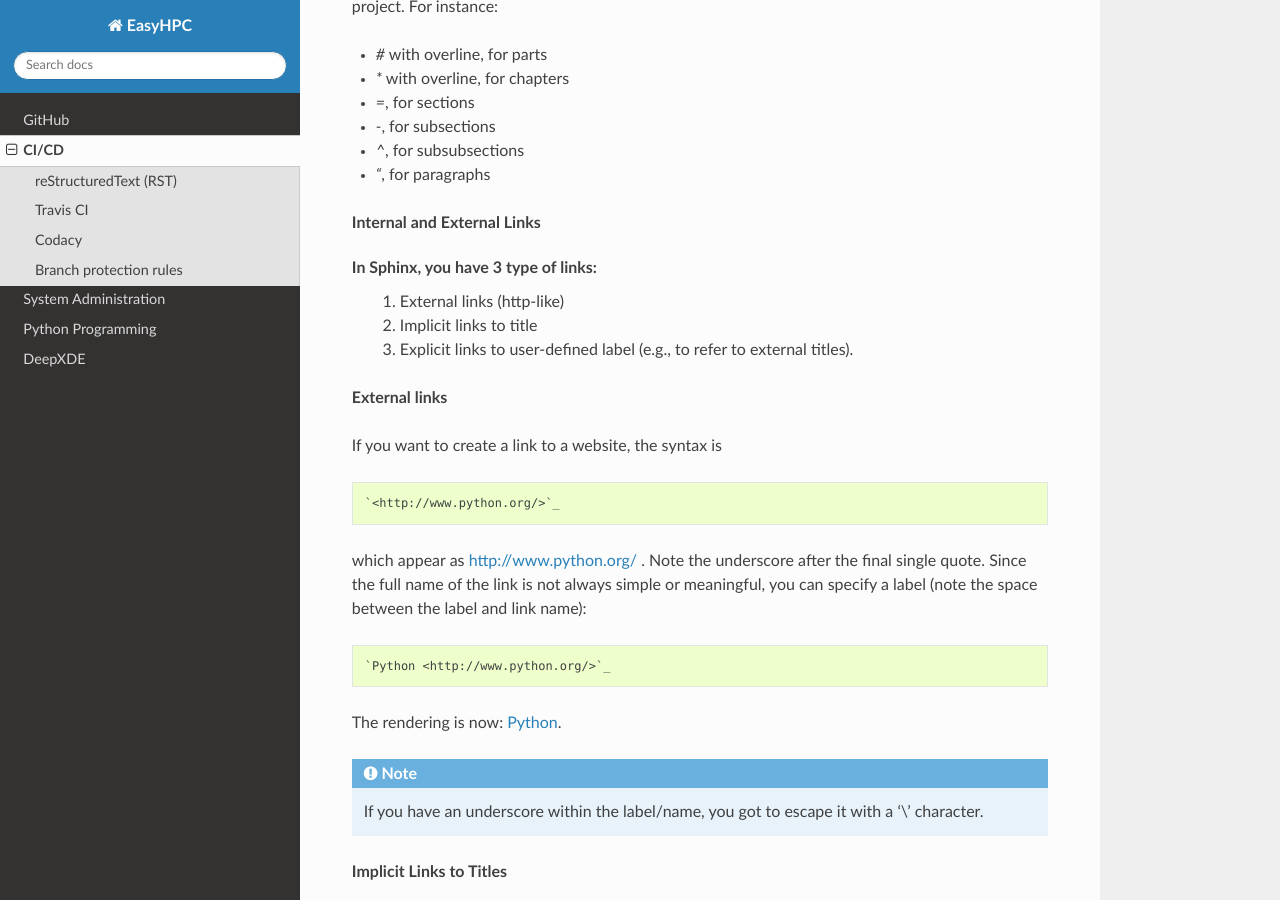
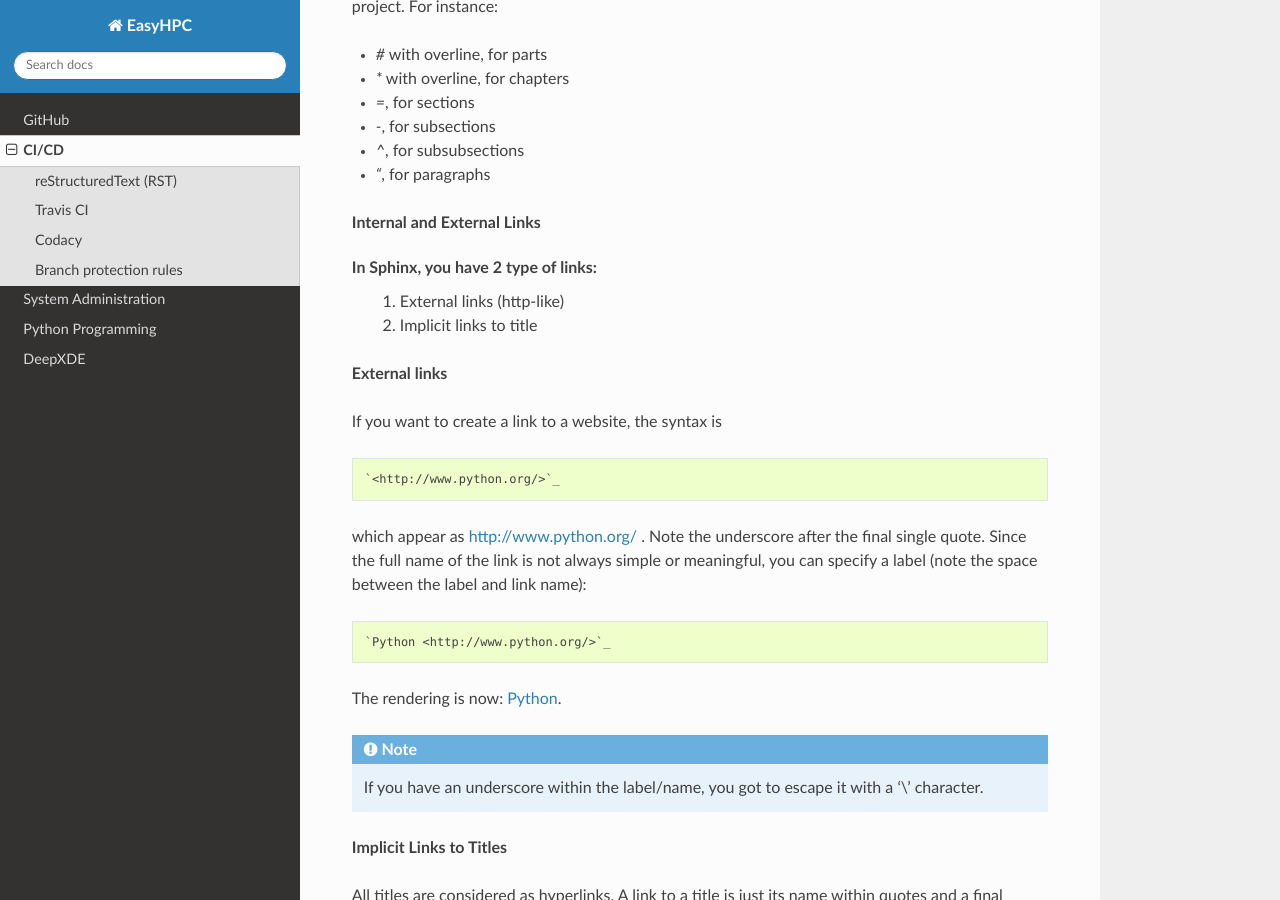
Before and after one commit to pescap/EasyHPC, a Sphinx documentation site: the page built from docs/source/cicd.rst, in a window 1280 px wide and 900 px high, scrolled down 1401 px. Built offline with Sphinx 7.4.7 and the Read the Docs theme 2.0.0, drawn with Linux system fonts in a browser that asks for light colours.

Commit message:
fix minor sintax errors in this new section

```diff
--- a/docs/source/cicd.rst
+++ b/docs/source/cicd.rst
@@ -70,10 +70,10 @@ structure is determined from the succession of headings. However, it is better t
 **Internal and External Links**
 
 
-In Sphinx, you have 3 type of links:
+In Sphinx, you have 2 type of links:
     #. External links (http-like)
     #. Implicit links to title
-    #. Explicit links to user-defined label (e.g., to refer to external titles).
+
 
 
 **External links**
```
